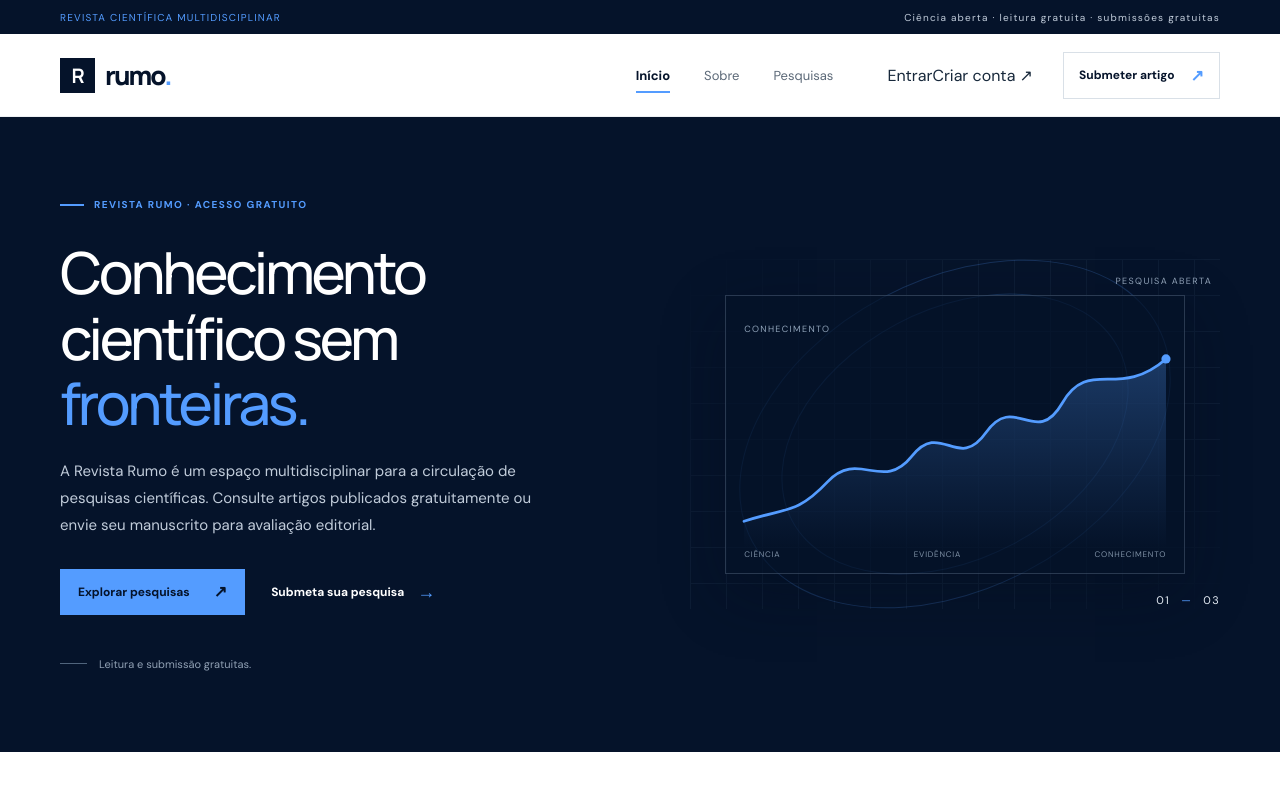
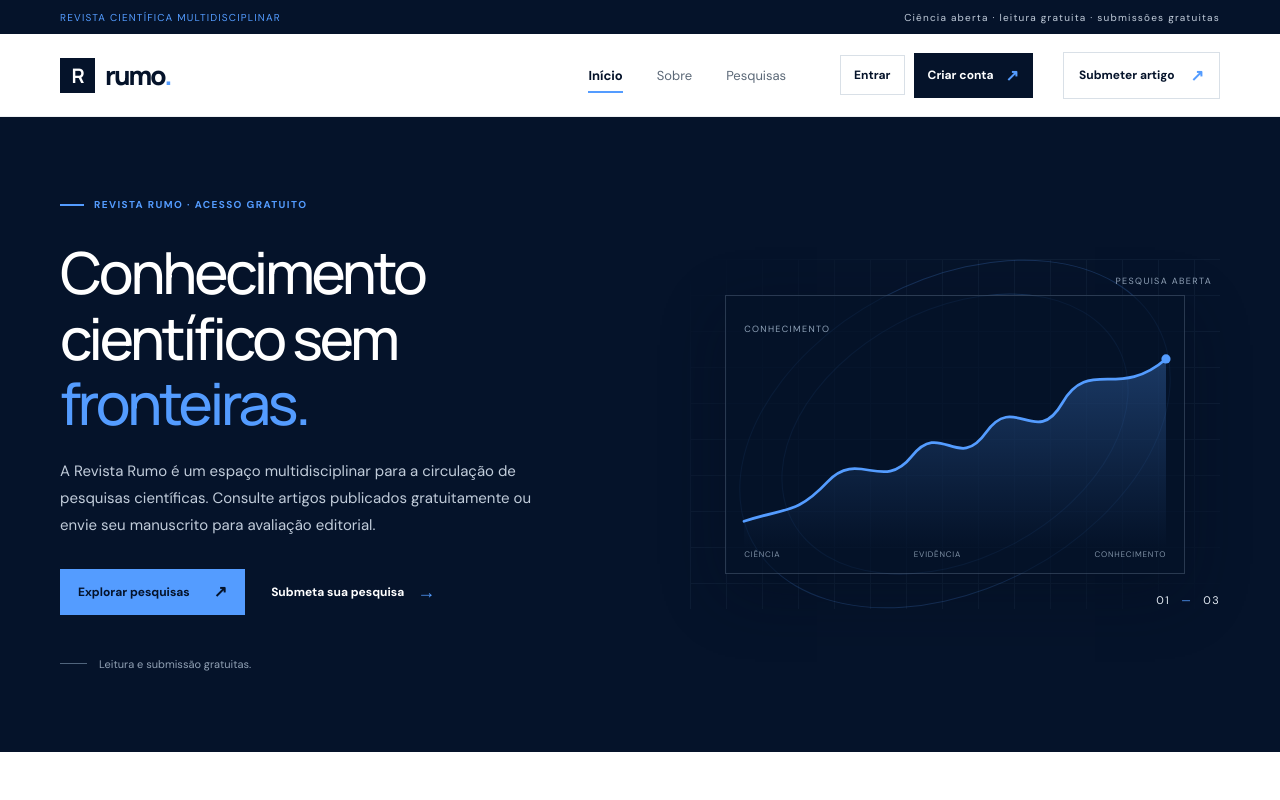
Before and after one commit to mayconjzj/Rumo-Blog, a Next.js app: page / in a window 1280 px wide. Shown: the top 800 px of the page. Built offline with nearby package versions, Linux system fonts and the light colour scheme; no server answers; the database is empty.

Commit message:
Style public auth navigation actions

```diff
--- a/app/globals.css
+++ b/app/globals.css
@@ -38,6 +38,16 @@ button, input, textarea { font: inherit; }
 .admin-link:hover { background: var(--navy); color: #fff; }
 .admin-link span { color: var(--gold); font-size: 16px; }
 .mobile-admin { display: none; }
+.public-auth-actions { display: flex; align-items: center; gap: 9px; }
+.public-login-link { display: inline-flex; align-items: center; justify-content: center; padding: 11px 13px; color: var(--navy); border: 1px solid #d9e0e7; font-size: 12px; font-weight: 700; transition: background .2s, color .2s; }
+.public-login-link:hover { background: #f1f5f9; }
+.public-signup-link { display: inline-flex; align-items: center; justify-content: center; gap: 12px; padding: 12px 14px; color: #fff; background: var(--navy); font-size: 12px; font-weight: 700; transition: background .2s; }
+.public-signup-link:hover { background: #195AB4; }
+.public-signup-link span { color: var(--gold); font-size: 16px; }
+.mobile-auth-actions { display: grid; grid-template-columns: 1fr 1fr; gap: 8px; padding: 10px 5px 5px; margin-top: 5px; border-top: 1px solid #e1e6eb; }
+.mobile-auth-actions a { display: flex; align-items: center; justify-content: center; padding: 12px 8px; text-align: center; font-weight: 700; }
+.mobile-auth-actions .mobile-login-link { border: 1px solid #d9e0e7; }
+.mobile-auth-actions .mobile-signup-link { color: #fff; background: var(--navy); }
 
 .hero { overflow: hidden; color: #fff; background: var(--navy); }
 .hero-grid { min-height: 510px; display: grid; grid-template-columns: 1fr .9fr; align-items: center; gap: 42px; padding-block: 66px; }
@@ -130,6 +140,8 @@ h1 em, h2 em { color: var(--gold); font-style: normal; }
   .brand { font-size: 24px; }
   .main-nav { gap: 18px; margin-right: 5px; }
   .admin-link { padding: 10px; gap: 8px; font-size: 11px; }
+  .public-auth-actions { gap: 6px; }
+  .public-login-link, .public-signup-link { padding: 10px 9px; font-size: 11px; }
   .hero-grid { grid-template-columns: 1fr .8fr; gap: 18px; min-height: 480px; }
   .hero h1 { font-size: clamp(34px, 5vw, 46px); }
   .hero-visual { min-height: 280px; }
@@ -153,6 +165,7 @@ h1 em, h2 em { color: var(--gold); font-style: normal; }
   .main-nav { gap: 13px; margin: 0 0 0 auto; }
   .main-nav a { font-size: 11px; }
   .admin-link { display: none; }
+  .public-auth-actions { display: none; }
   .mobile-admin { display: grid; place-items: center; width: 32px; height: 32px; border: 1px solid #d9e0e7; color: var(--navy); }
   .hero-grid { grid-template-columns: 1fr; gap: 12px; padding-block: 52px 35px; }
   .hero h1 { max-width: 500px; margin-top: 22px; font-size: clamp(38px, 10vw, 50px); }
```
